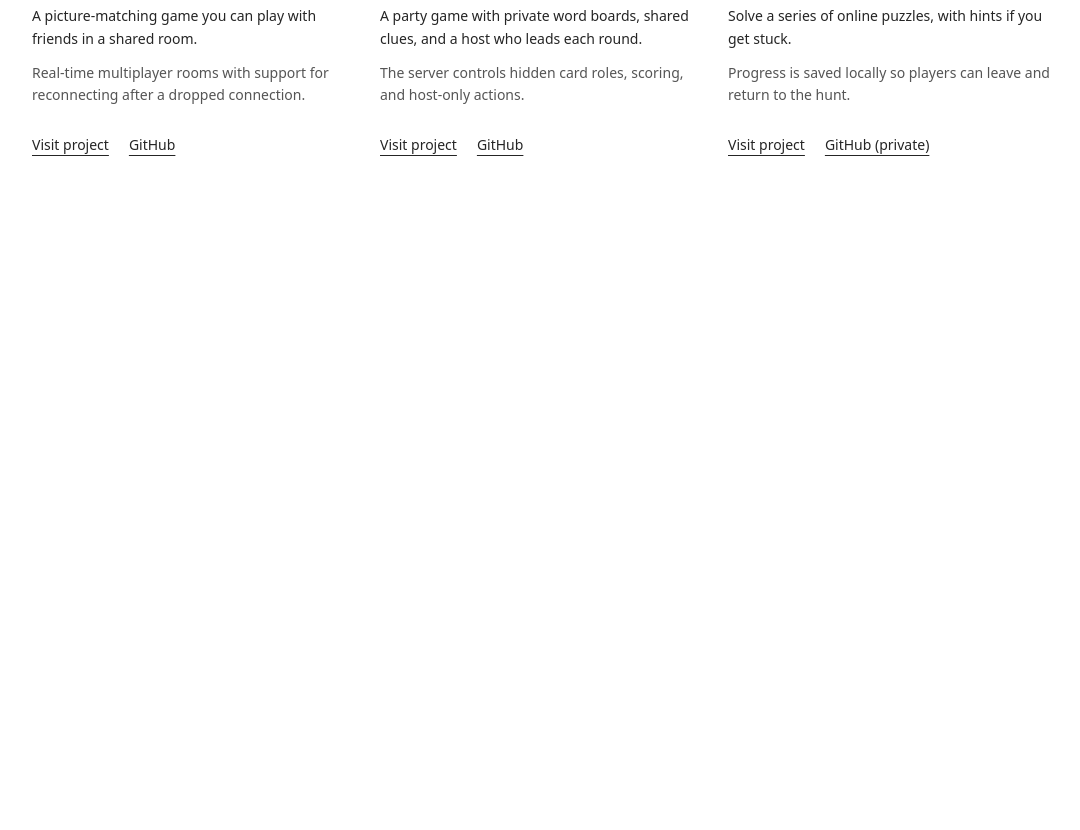
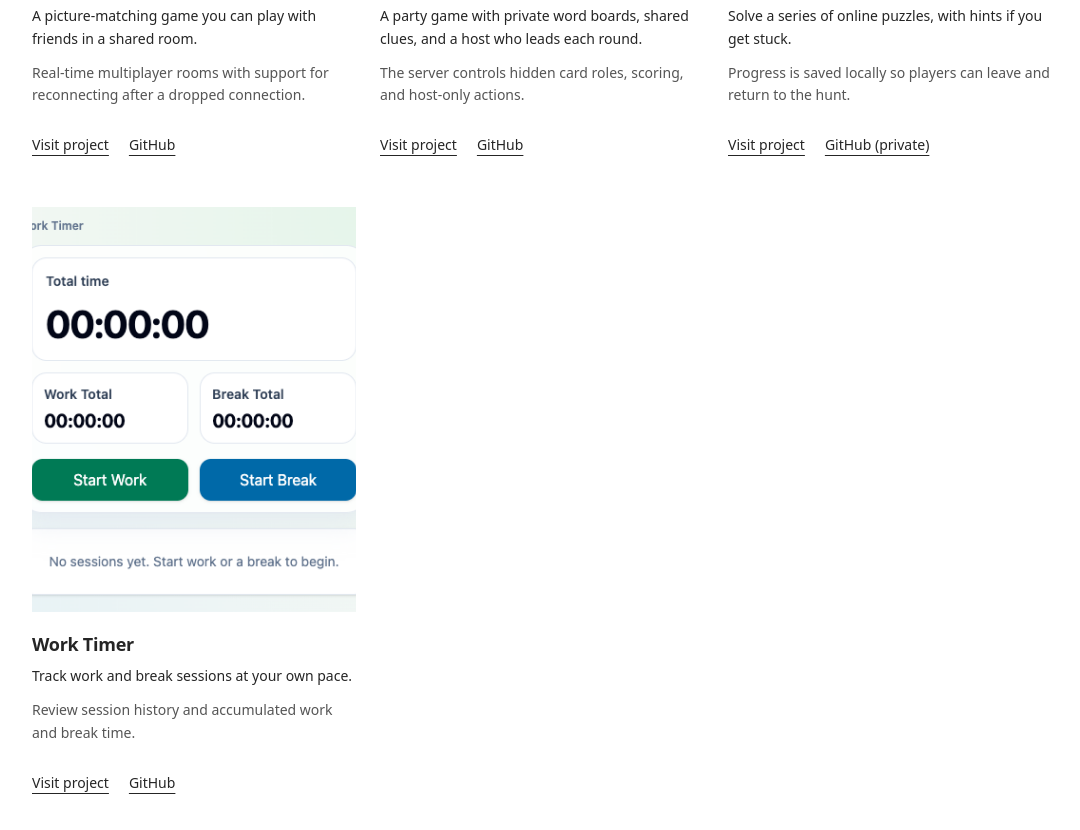
Before and after one commit to virakngauv/portfolio, a website: page site/projects.html in a window 1280 px wide. Shown: the part 701-1531 px from the top of the page, without its empty margins (98-1178 px from the left). Before the commit the page ends 968 px from the top, so only its background shows below. Drawn offline with Linux system fonts and the light colour scheme.

Commit message:
Add Work Timer to portfolio projects (#34)
Add Work Timer to the portfolio Projects gallery with live and source links and a portrait screenshot. Preserve existing project-card zoom behavior.

Closes #33

Posted by Codex acting on behalf of @virakngauv.

```diff
--- a/site/projects.html
+++ b/site/projects.html
@@ -152,6 +152,39 @@
               >
             </div>
           </article>
+          <article class="project-card">
+            <a
+              class="project"
+              href="https://work-timer.virakngauv.com"
+              aria-label="View Work Timer"
+            >
+              <span class="project-media"
+                ><img
+                  src="./assets/work-timer.png"
+                  alt=""
+                  width="1176"
+                  height="1470"
+                  loading="lazy"
+              /></span>
+              <h2>Work Timer</h2>
+            </a>
+            <p>Track work and break sessions at your own pace.</p>
+            <p class="project-detail">
+              Review session history and accumulated work and break time.
+            </p>
+            <div class="project-links">
+              <a
+                href="https://work-timer.virakngauv.com"
+                aria-label="Visit project, Work Timer"
+                >Visit project</a
+              >
+              <a
+                href="https://github.com/virakngauv/work-timer"
+                aria-label="GitHub for Work Timer"
+                >GitHub</a
+              >
+            </div>
+          </article>
         </div>
       </main>
     </div>
```
Also changed, not shown: site/projects.json (+11 -0 lines), site/assets/work-timer.png (added).
